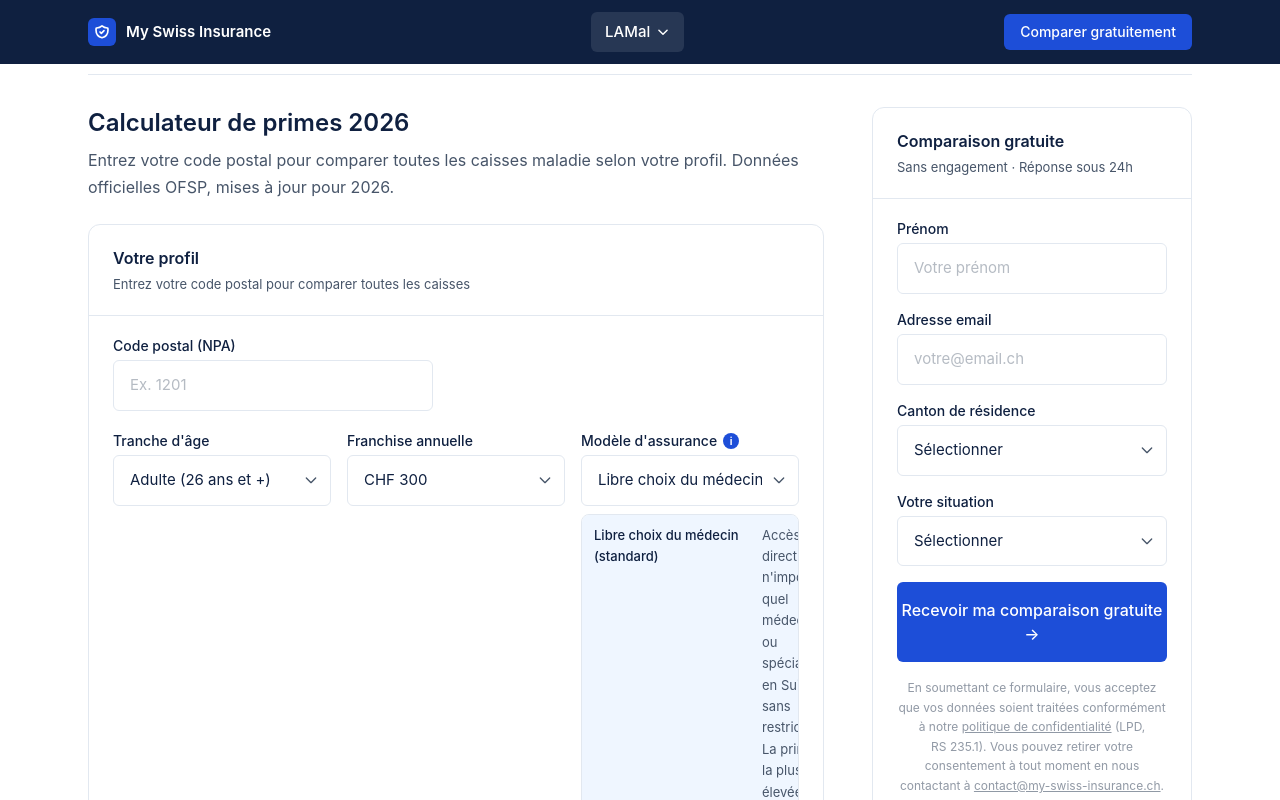
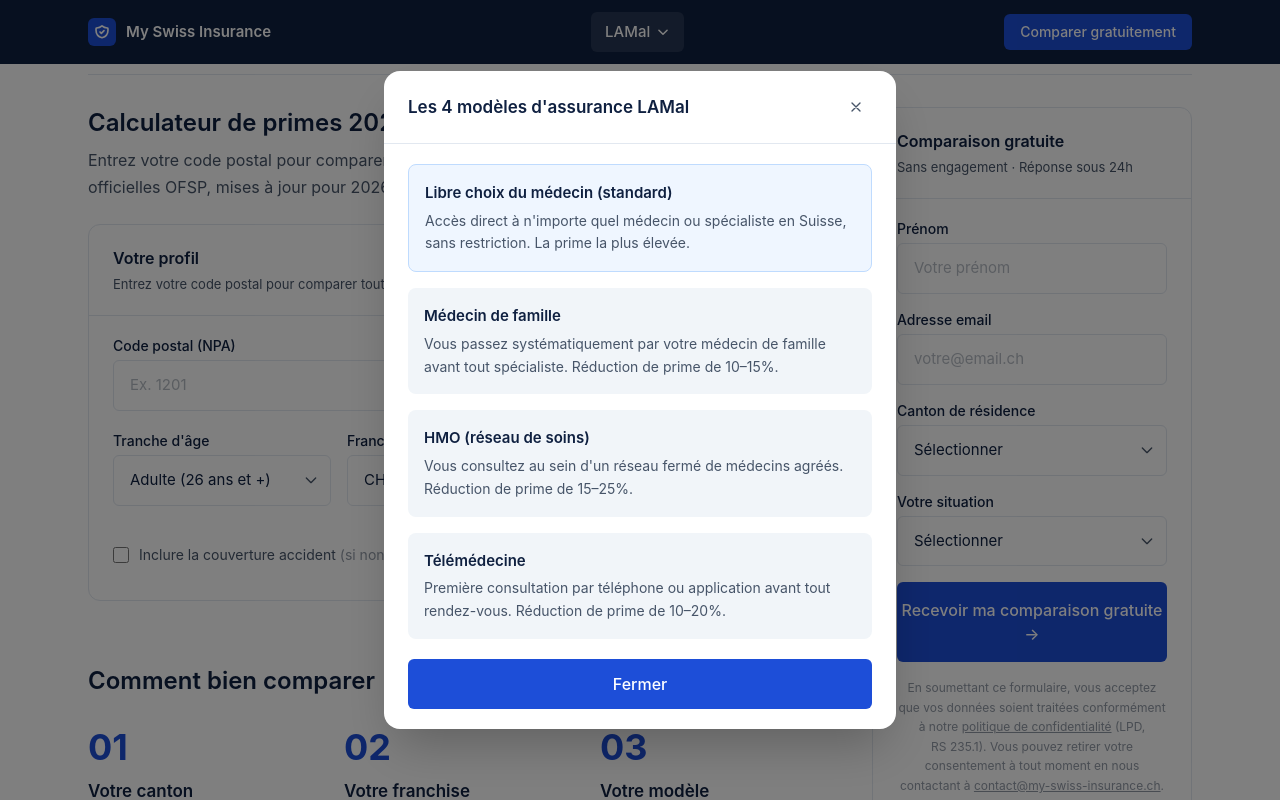
Before and after one commit to Anthrope1997/my-swiss-insurance.ch, a Next.js app: page /lamal/comparateur in a window 1280 px wide. Both pictures are taken after a click on the button "Informations sur les modèles". Shown: the part 478-1278 px from the top of the page. Built offline with nearby package versions, Linux system fonts and the light colour scheme.

Commit message:
Modèle d'assurance : popup modale centrée avec croix de fermeture

```diff
--- a/components/PrimeCalculatorReal.tsx
+++ b/components/PrimeCalculatorReal.tsx
@@ -190,6 +190,57 @@ export default function PrimeCalculatorReal() {
     <section id="calculateur" className="scroll-mt-24 space-y-6">
 
       {/* ------------------------------------------------------------------ */}
+      {/* Modèle info modal                                                   */}
+      {/* ------------------------------------------------------------------ */}
+      {showModeleInfo && (
+        <div
+          className="fixed inset-0 z-50 flex items-center justify-center p-4 bg-black/50"
+          onClick={() => setShowModeleInfo(false)}
+        >
+          <div
+            className="relative bg-white rounded-2xl shadow-2xl w-full max-w-lg"
+            onClick={e => e.stopPropagation()}
+          >
+            {/* Header */}
+            <div className="flex items-center justify-between px-6 py-5 border-b border-edge">
+              <h3 className="text-[17px] font-semibold text-ink">Les 4 modèles d'assurance LAMal</h3>
+              <button
+                type="button"
+                onClick={() => setShowModeleInfo(false)}
+                className="w-8 h-8 rounded-full flex items-center justify-center text-slate hover:bg-cloud hover:text-ink transition-colors"
+                aria-label="Fermer"
+              >
+                <svg className="w-4 h-4" fill="none" stroke="currentColor" viewBox="0 0 24 24">
+                  <path strokeLinecap="round" strokeLinejoin="round" strokeWidth={2} d="M6 18L18 6M6 6l12 12" />
+                </svg>
+              </button>
+            </div>
+
+            {/* Content */}
+            <div className="px-6 py-5 space-y-4">
+              {(Object.keys(MODELE_LABELS) as Modele[]).map(k => (
+                <div key={k} className={`rounded-lg p-4 ${k === modele ? 'bg-[#eff6ff] border border-[#bfdbfe]' : 'bg-cloud'}`}>
+                  <p className="font-semibold text-ink text-[15px] mb-1">{MODELE_LABELS[k]}</p>
+                  <p className="text-slate text-[14px] leading-relaxed">{MODELE_INFO[k]}</p>
+                </div>
+              ))}
+            </div>
+
+            {/* Footer */}
+            <div className="px-6 pb-5">
+              <button
+                type="button"
+                onClick={() => setShowModeleInfo(false)}
+                className="btn-primary w-full"
+              >
+                Fermer
+              </button>
+            </div>
+          </div>
+        </div>
+      )}
+
+      {/* ------------------------------------------------------------------ */}
       {/* Form                                                                */}
       {/* ------------------------------------------------------------------ */}
       <div className="bg-white border border-edge rounded-xl overflow-hidden">
@@ -291,16 +342,6 @@ export default function PrimeCalculatorReal() {
                 </select>
                 <Chevron />
               </div>
-              {showModeleInfo && (
-                <div className="mt-2 border border-edge rounded-lg overflow-hidden text-[13px]">
-                  {(Object.keys(MODELE_LABELS) as Modele[]).map(k => (
-                    <div key={k} className={`flex gap-2 px-3 py-2.5 border-b border-edge last:border-0 ${k === modele ? 'bg-[#eff6ff]' : 'bg-white'}`}>
-                      <span className="font-medium text-ink shrink-0 w-40">{MODELE_LABELS[k]}</span>
-                      <span className="text-slate">{MODELE_INFO[k]}</span>
-                    </div>
-                  ))}
-                </div>
-              )}
             </div>
           </div>
 
```
